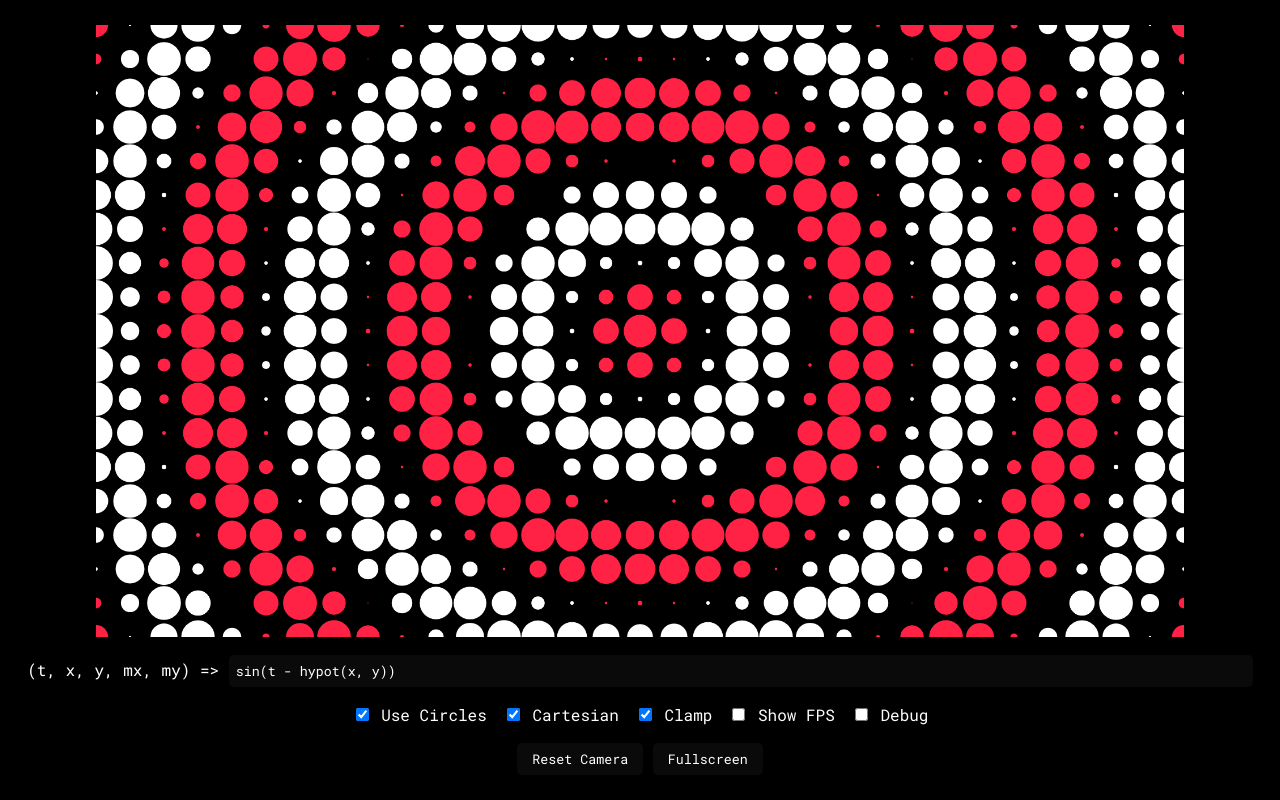
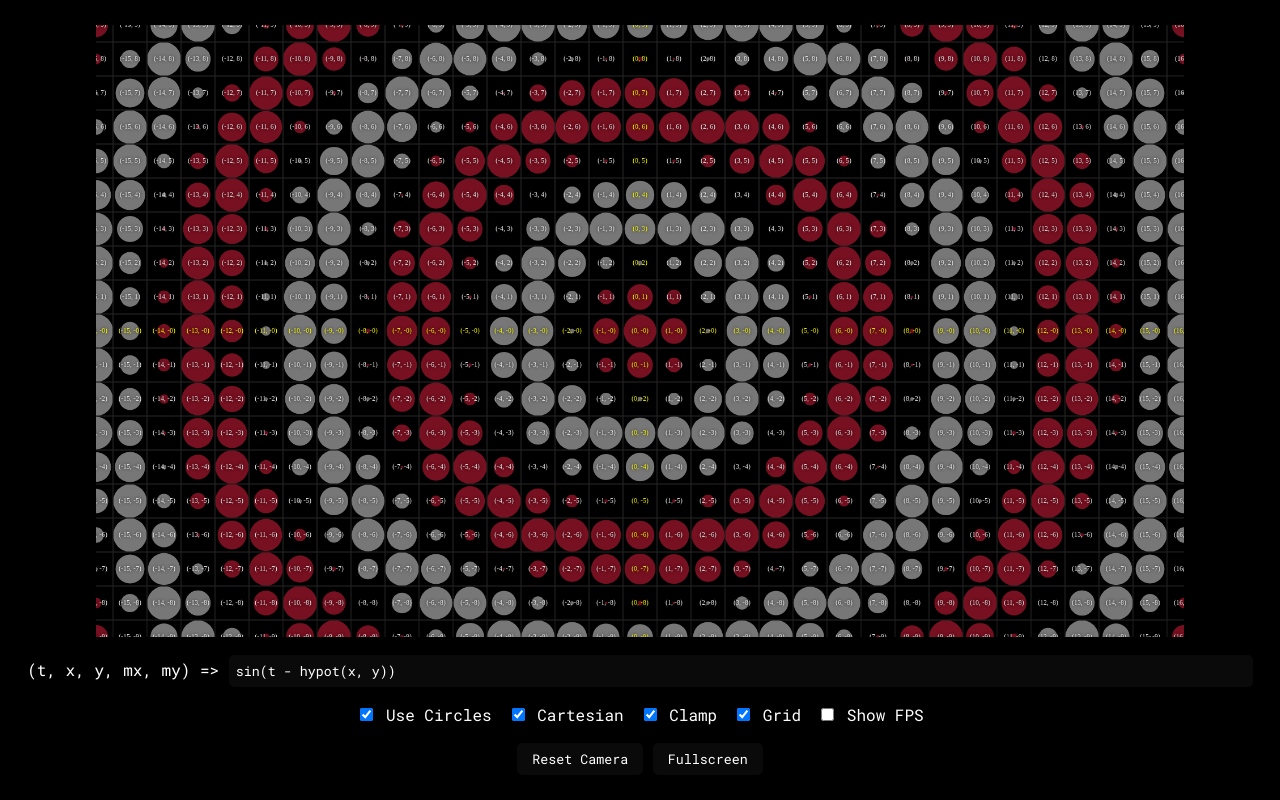
Before and after one commit to LebsterFace/infinitixy, a website with bundled scripts: page index.html in a window 1280 px wide. Built offline with nearby package versions, Linux system fonts and the light colour scheme; a web font is replaced by a local one.

Commit message:
add grid option

```diff
--- a/index.html
+++ b/index.html
@@ -7,7 +7,8 @@
 		<meta name="viewport" content="width=device-width, initial-scale=1.0">
 		<link rel="preconnect" href="https://fonts.googleapis.com">
 		<link rel="preconnect" href="https://fonts.gstatic.com" crossorigin>
-		<link href="https://fonts.googleapis.com/css2?family=Roboto+Mono&display=swap" rel="stylesheet">
+		<link rel="stylesheet" href="https://fonts.googleapis.com/css2?family=Roboto+Mono&display=swap">
+		<link rel="stylesheet" href="https://cdn.jsdelivr.net/gh/aaaakshat/cm-web-fonts@latest/fonts.css">
 		<link rel="stylesheet" href="style.css">
 		<title>Document</title>
 	</head>
@@ -30,13 +31,13 @@
 				<input type="checkbox" name="clamp" id="clamp" checked>
 				Clamp
 			</label>
+			<label for="grid">
+				<input type="checkbox" name="grid" id="grid">
+				Grid
+			</label>
 			<label for="fps">
 				<input type="checkbox" name="fps" id="fps">
 				Show FPS
-			</label>
-			<label for="debug">
-				<input type="checkbox" name="debug" id="debug">
-				Debug
 			</label>
 		</div>
 		<div id="buttons">
--- a/src/index.ts
+++ b/src/index.ts
@@ -81,10 +81,6 @@ canvas.addEventListener("wheel", ({ deltaY }) => {
 	camera.y = centerFnSpaceY - (centerY / newScale);
 }, { passive: true });
 
-ctx.font = '24px JetBrains Mono';
-ctx.textAlign = 'center';
-ctx.textBaseline = 'middle';
-
 const FRAME_TIMES = Array.from({ length: 30 }, () => 16.666);
 let lastFrameTime = performance.now();
 
@@ -117,16 +113,16 @@ const settings = {
 	useCircles: true,
 	clampValues: true,
 	cartesian: true,
-	showFPS: false,
-	debug: false
+	grid: true,
+	showFPS: false
 };
 
 const checkboxes: Record<keyof typeof settings, HTMLInputElement> = {
 	useCircles: document.querySelector("#circles")!,
 	clampValues: document.querySelector("#clamp")!,
 	cartesian: document.querySelector("#cartesian")!,
-	showFPS: document.querySelector("#fps")!,
-	debug: document.querySelector("#debug")!
+	grid: document.querySelector("#grid")!,
+	showFPS: document.querySelector("#fps")!
 };
 
 for (const [key, element] of Object.entries(checkboxes) as Array<[keyof typeof settings, HTMLInputElement]>) {
@@ -155,6 +151,9 @@ const redraw = () => {
 	const fnSpaceRight = Math.ceil(camera.x + (canvas.width / camera.scale));
 	const fnSpaceBottom = Math.ceil(camera.y + (canvas.height / camera.scale));
 
+	ctx.font = `${camera.scale / 5}px Computer Modern Serif, serif`;
+	ctx.textAlign = 'center';
+	ctx.textBaseline = 'middle';
 
 	for (let y = fnSpaceTop; y < fnSpaceBottom; y++) {
 		for (let x = fnSpaceLeft; x < fnSpaceRight; x++) {
@@ -163,6 +162,7 @@ const redraw = () => {
 
 			const rectX = (x * camera.scale) - (camera.scale * camera.x);
 			const rectY = (y * camera.scale) - (camera.scale * camera.y);
+
 			let tixyColor = userFunc(
 				time,
 				fnSpaceX,
@@ -183,18 +183,26 @@ const redraw = () => {
 				ctx.fillRect(rectX, rectY, camera.scale + 1, camera.scale + 1);
 			}
 
+			if (settings.grid) {
+				ctx.fillStyle = '#0008';
+				ctx.fillRect(rectX, rectY, camera.scale, camera.scale);
+				ctx.strokeStyle = '#222';
+				ctx.beginPath();
+				ctx.moveTo(rectX, 0);
+				ctx.lineTo(rectX, canvas.height);
+				ctx.stroke();
+				ctx.beginPath();
+				ctx.moveTo(0, rectY);
+				ctx.lineTo(canvas.width, rectY);
+				ctx.stroke();
 
-			if (settings.debug) {
-				ctx.strokeStyle = '#0FF';
-				ctx.strokeRect(rectX, rectY, camera.scale + 1, camera.scale + 1);
+				ctx.shadowColor = "#000";
+				ctx.shadowBlur = 5;
+				ctx.fillStyle = fnSpaceY === 0 || fnSpaceX === 0 ? '#FF0' : '#EEE';
+				ctx.fillText(`(${fnSpaceX.toLocaleString()}, ${fnSpaceY.toLocaleString()})`, rectX + camera.scale / 2, rectY + camera.scale / 2);
+				ctx.shadowColor = "#0000";
 			}
 		}
-	}
-
-	if (settings.debug) {
-		ctx.fillStyle = '#F0F';
-		ctx.fillRect(0, canvas.height / 2, canvas.width, 1);
-		ctx.fillRect(canvas.width / 2, 0, 1, canvas.height);
 	}
 };
 
```
